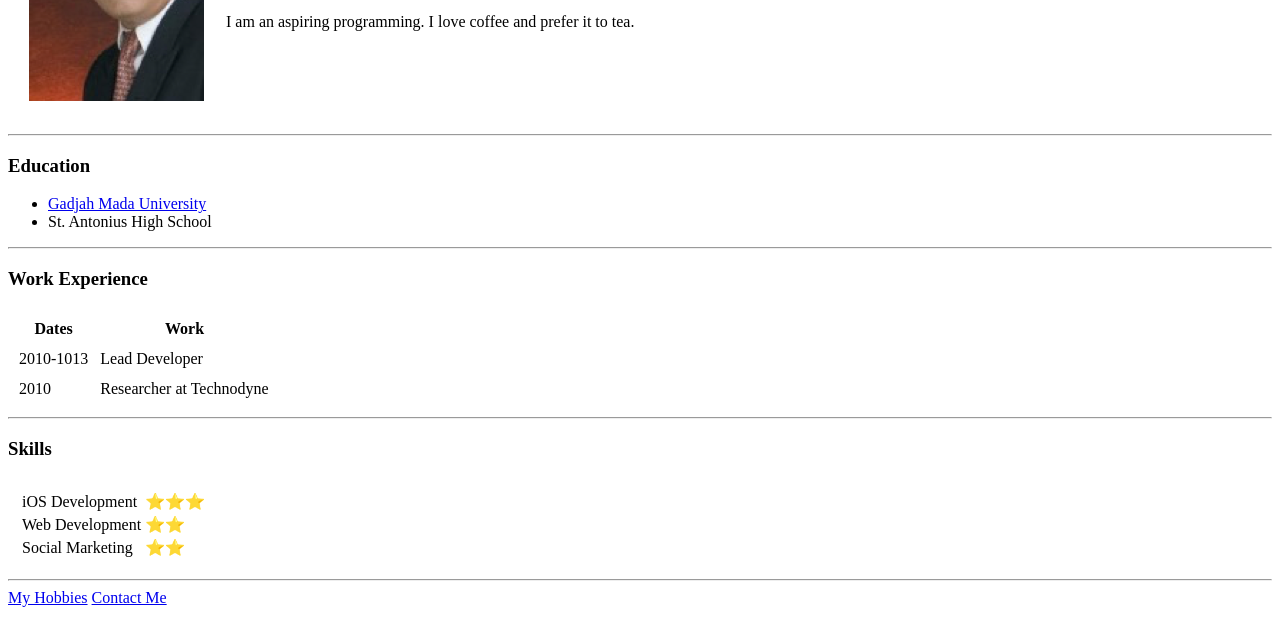
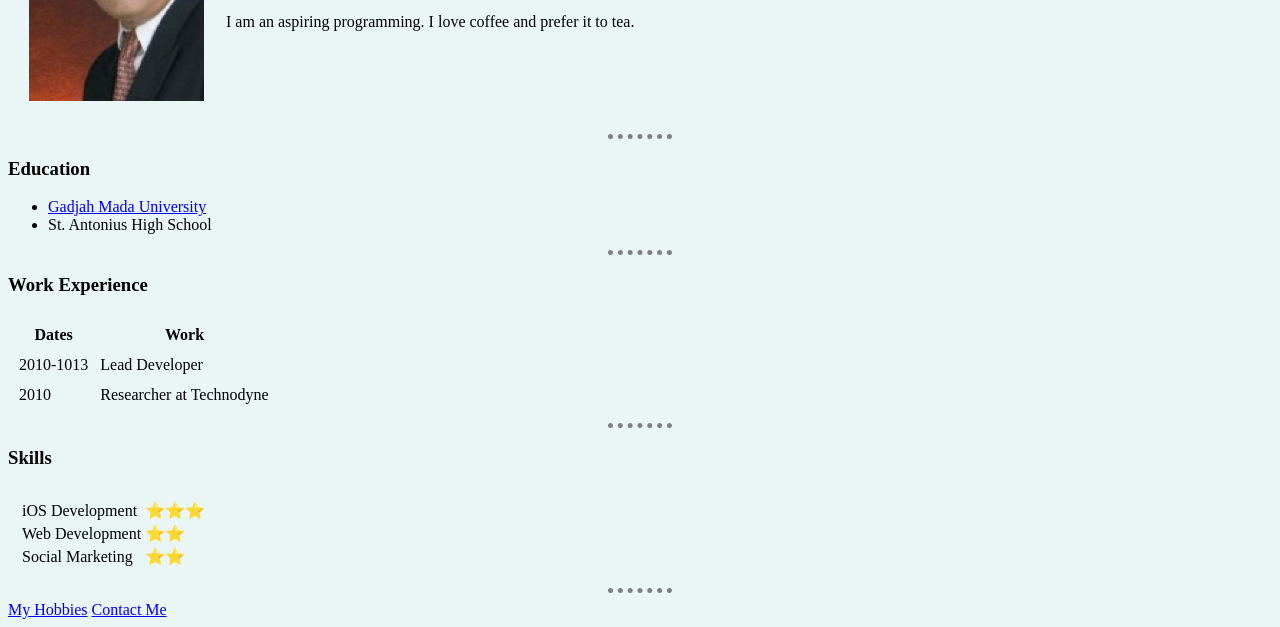
Before and after one commit to nikhopa/cv, a plain HTML site: page index.html in a window 1280 px wide. Shown: the part 188-815 px from the top of the page. Drawn offline with Linux system fonts and the light colour scheme.

Commit message:
Add css styles and file

```diff
--- a/index.html
+++ b/index.html
@@ -4,6 +4,7 @@
 <head>
 	<meta charset="utf-8">
 	<title>Nikho's Personal Site</title>
+	<link rel="stylesheet" href="styles.css">
 </head>
 
 <body>
@@ -27,6 +28,7 @@
 		<li>St. Antonius High School</li>
 	</ul>
 	<hr>
+
 	<h3>Work Experience</h3>
 	<table cellspacing="10">
 		<thead>
--- /dev/null
+++ b/styles.css
@@ -0,0 +1,11 @@
+body {
+    background-color: #eaf6f6
+}
+
+hr {
+    border-style: none;
+    border-top-style: dotted;
+    border-color: grey;
+    border-width: 5px;
+    width: 5%;
+}
```
